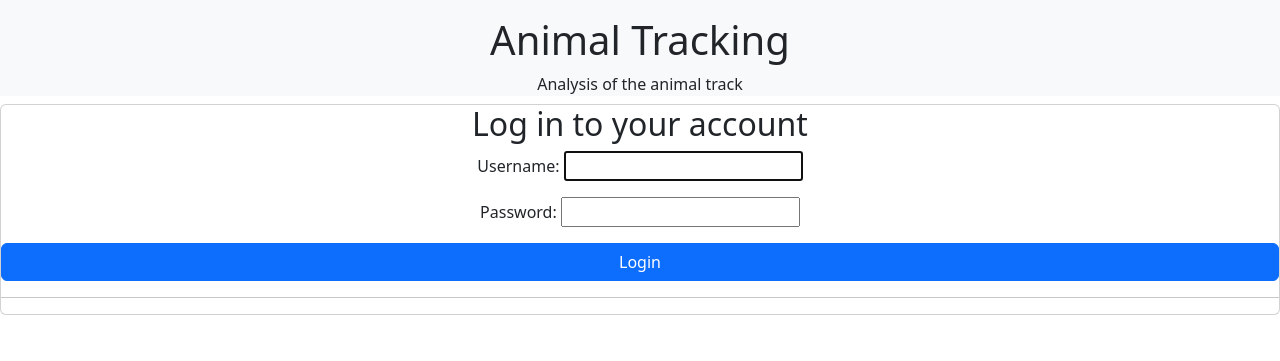
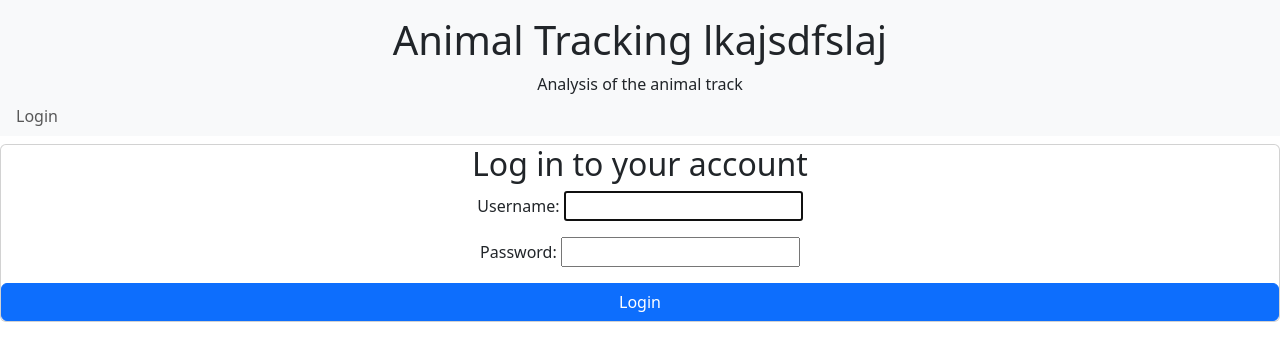
Before and after one commit to mjirik/animaltracking, a Django app: page /antra/login in a window 1280 px wide. Shown: the top 361 px of the page. Run offline with Django 4.2, Linux system fonts and the light colour scheme; some libraries are stand-ins or nearby versions.

Commit message:
login works

```diff
--- a/docker-compose.yml
+++ b/docker-compose.yml
@@ -90,8 +90,6 @@ services:
       - "18080:8080"  # this should be input point from the outer nginx. Inner nginx will redirect static files
     networks:
       - webapp
-    labels:
-      com.piva-ai.group: "applications"
 
 volumes:
   redis-data:
--- a/src/animaltracking/animaltracking/urls.py
+++ b/src/animaltracking/animaltracking/urls.py
@@ -16,9 +16,17 @@ Including another URLconf
 """
 from django.contrib import admin
 from django.urls import path, include
+from django.conf import settings
+from django.conf.urls.static import static
 
 urlpatterns = [
     path("admin/", admin.site.urls),
-    path("antra/", include("antra.urls")),
+    path("antra/", include("antra.urls" ),
+         # namespace="antra"
+         ),
     path("django-rq/", include("django_rq.urls")),
 ]
+
+urlpatterns += static(settings.STATIC_URL, document_root=settings.STATIC_ROOT)
+# print (static(settings.MEDIA_URL))
+urlpatterns += static(settings.MEDIA_URL, document_root=settings.MEDIA_ROOT)
--- a/src/animaltracking/antra/templates/base.html
+++ b/src/animaltracking/antra/templates/base.html
@@ -72,7 +72,7 @@
 
 <!--  </header>-->
 <div class="mb-2 pt-3 px-2 bg-light pb-0 text-center">
-    <h1>Animal Tracking</h1>
+    <h1>Animal Tracking lkajsdfslaj</h1>
     <p class="text pb-0 mb-0">Analysis of the animal track</p>
 
     <nav class="navbar navbar-expand-lg navbar-light bg-light px-0 py-0">
@@ -89,6 +89,10 @@
 <!--                    <li class="nav-item">-->
 <!--                    </li>-->
                 {% endif %}
+                <li class="nav-item">
+                    <a class="nav-link" href="{% url 'antra:login' %}">Login</a>
+                </li>
+
             </ul>
         </div>
         <!--      Login is on the right part of navbar -->
--- a/src/animaltracking/antra/templates/registration/login.html
+++ b/src/animaltracking/antra/templates/registration/login.html
@@ -1,6 +1,7 @@
-{%extends 'base.html'%}
+{% extends 'base.html' %}
 
-{%block content%}
+{% block content %}
+<div>
     <form method="post" class="card" novalidate>
         {% csrf_token %}
         <h2 class="text-center">Log in to  your account</h2>
@@ -15,8 +16,6 @@
         {% endfor %}
 
         <input type="submit" value="Login" class="btn btn-primary">
-                <hr>
-{#                <p class="text-center">Forgot your password <a href="#">Reset Password</a></p>#}
-{#                <p class="text-center">Don't have a account? <a href="#">Join Now</a></p>#}
     </form>
-{%endblock content%}
+</div>
+{% endblock content %}
--- a/src/animaltracking/antra/urls.py
+++ b/src/animaltracking/antra/urls.py
@@ -1,6 +1,7 @@
 from django.urls import path
 
 from . import views
+app_name = "antra"
 
 urlpatterns = [
     path("", views.index, name="index"),
```
Also changed, not shown: src/animaltracking/animaltracking/settings.py (+13 -1 lines), 2 other files. Lines whose indentation alone changed are shown as unchanged.
